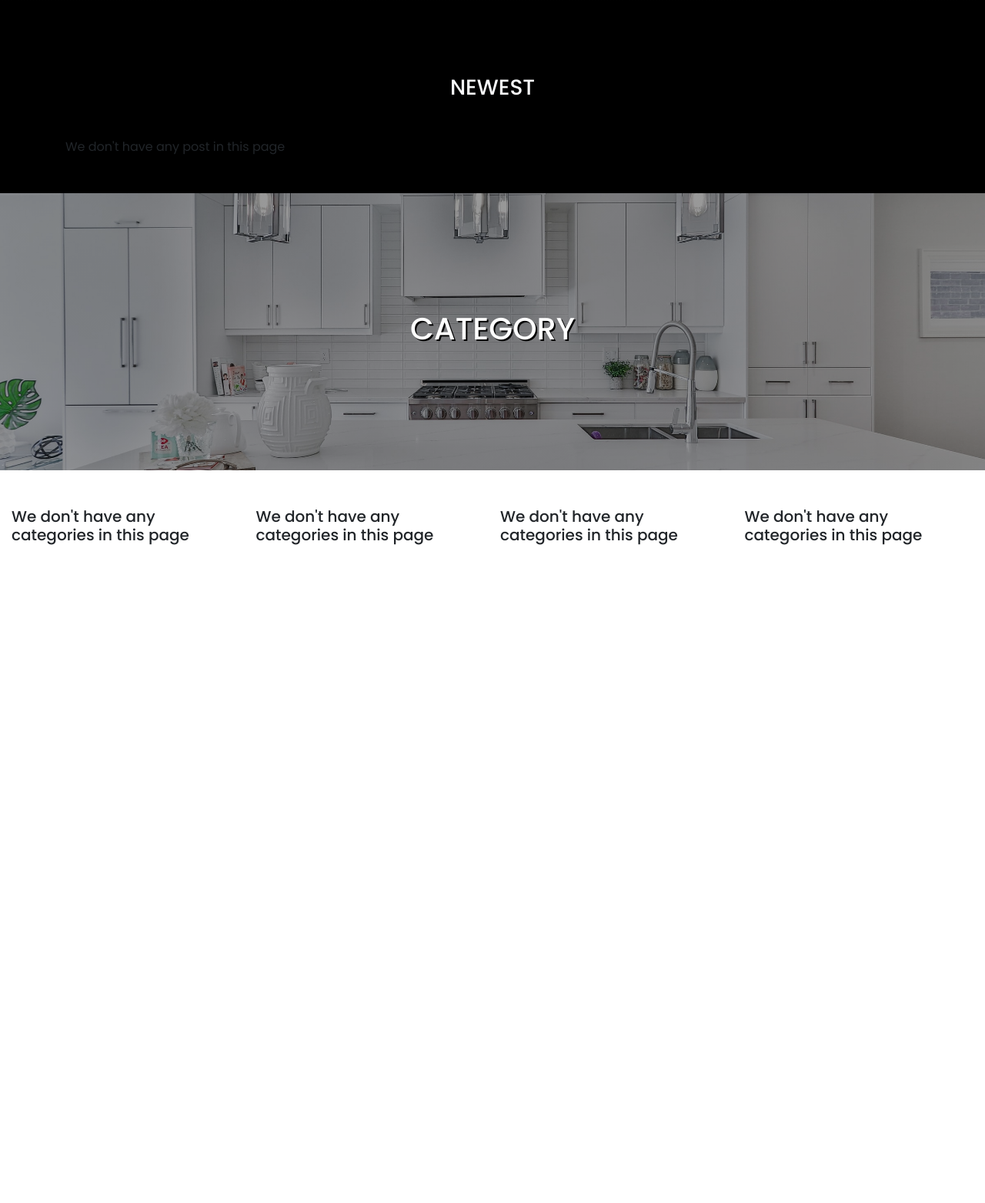
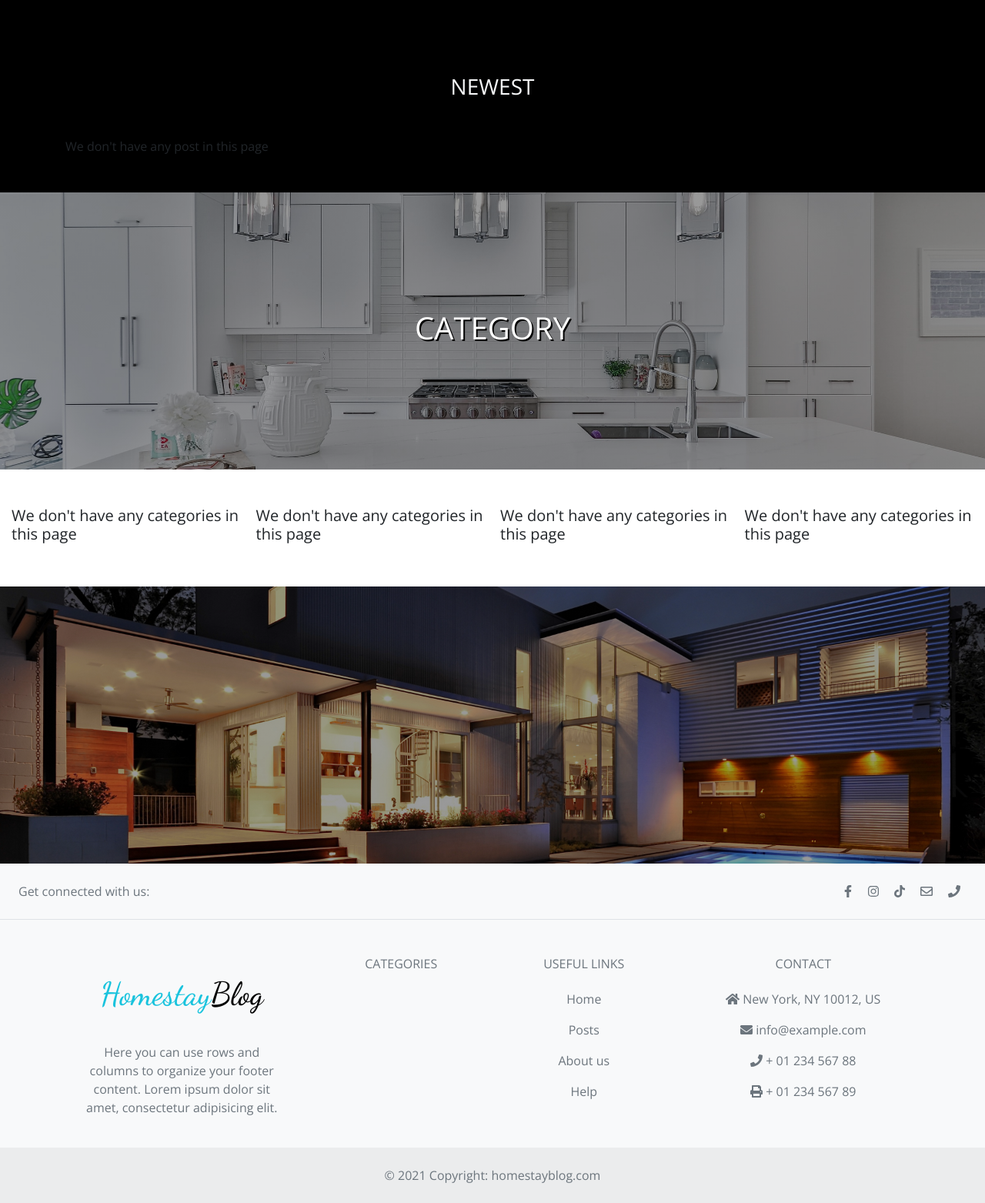
Before and after one commit to ngmthaq/project-blog-ptit, a PHP site: page / in a window 1280 px wide. Shown: the part 806-2369 px from the top of the page at 77% size. Run offline with PHP 8.4, Linux system fonts and the light colour scheme; data that the repository does not hold is empty; some libraries are stand-ins or nearby versions.

Commit message:
add footer and prepare for about us element

```diff
--- a/controllers/DefaultController.php
+++ b/controllers/DefaultController.php
@@ -29,4 +29,12 @@ class DefaultController
         // die();
         require_once('./views/homepage/homepage.php');
     }
+
+    public function aboutUs()
+    {
+        $categories = $this->categories->getCategoryAndAmountOfPost();
+        $posts = $this->posts->getFirstSixPostInformation();
+        $whichPage ='aboutUs';
+        require_once('./views/homepage/homepage.php');
+    }
 }
--- a/public/css/base.css
+++ b/public/css/base.css
@@ -5,7 +5,8 @@
 }
 
 * {
-    font-family: 'Poppins', sans-serif;
+    font-family: 'Open Sans', sans-serif;
+    scroll-behavior: smooth;
 }
 
 body {
@@ -378,31 +379,31 @@ header {
 .sidebar-header input[type="email"]::-webkit-input-placeholder {
     color: #fff;
     font-size: 12px;
-    font-family: 'Poppins', sans-serif;
+    font-family: 'Open Sans', sans-serif;
 }
 
 .sidebar-header input[type="email"]::-moz-placeholder {
     color: #fff;
     font-size: 12px;
-    font-family: 'Poppins', sans-serif;
+    font-family: 'Open Sans', sans-serif;
 }
 
 .sidebar-header input[type="email"]:-ms-input-placeholder {
     color: #fff;
     font-size: 12px;
-    font-family: 'Poppins', sans-serif;
+    font-family: 'Open Sans', sans-serif;
 }
 
 .sidebar-header input[type="email"]::-ms-input-placeholder {
     color: #fff;
     font-size: 12px;
-    font-family: 'Poppins', sans-serif;
+    font-family: 'Open Sans', sans-serif;
 }
 
 .sidebar-header input[type="email"]::placeholder {
     color: #fff;
     font-size: 12px;
-    font-family: 'Poppins', sans-serif;
+    font-family: 'Open Sans', sans-serif;
 }
 
 /* Social */
--- a/views/homepage/homepage.php
+++ b/views/homepage/homepage.php
@@ -118,7 +118,13 @@
                 </div>
             </div>
         </div>
-        <section class="test"></section>
+
+        <section id="aboutUs">
+            <?php require_once('./views/parts/__about-us.php') ?>
+        </section>
+
+        <div class="layout-pagination" style="background-image: linear-gradient(to bottom, rgba(0, 0, 0, 0.4), rgba(0, 0, 0, 0.4)), url(./public/assets/img/layout-pagination-2.jpg);"></div>
+        <!-- <section class="test"></section> -->
         <?php require_once('./views/parts/__footer.php') ?>
     </div>
 
--- a/views/parts/__footer.php
+++ b/views/parts/__footer.php
@@ -0,0 +1,119 @@
+<!-- Footer -->
+<a href="#" id="scroll-to-top" title="Go to top">
+    <i class="fas fa-chevron-up"></i>
+</a>
+<footer class="text-center text-lg-start bg-light text-muted">
+    <!-- Section: Social media -->
+    <section class="d-flex justify-content-center justify-content-lg-between p-4 border-bottom">
+        <!-- Left -->
+        <div class="me-5 d-none d-lg-block">
+            <span>Get connected with us:</span>
+        </div>
+        <!-- Left -->
+
+        <!-- Right -->
+        <div>
+            <a href="" class="me-4 text-reset d-inline-block mx-2">
+                <i class="fab fa-facebook-f"></i>
+            </a>
+            <a href="" class="me-4 text-reset d-inline-block mx-2">
+                <i class="fab fa-instagram"></i>
+            </a>
+            <a href="" class="me-4 text-reset d-inline-block mx-2">
+                <i class="fab fa-tiktok"></i>
+            </a>
+            <a href="" class="me-4 text-reset d-inline-block mx-2">
+                <i class="far fa-envelope"></i>
+            </a>
+            <a href="" class="me-4 text-reset d-inline-block mx-2">
+                <i class="fas fa-phone"></i>
+            </a>
+        </div>
+        <!-- Right -->
+    </section>
+    <!-- Section: Social media -->
+
+    <!-- Section: Links  -->
+    <section class="">
+        <div class="container text-center text-md-start mt-5">
+            <!-- Grid row -->
+            <div class="row mt-3">
+                <!-- Grid column -->
+                <div class="col-md-3 col-lg-4 col-xl-3 mx-auto mb-4">
+                    <!-- Content -->
+                    <h6 class="text-uppercase fw-bold mb-4">
+                        <h1 class="logo mb-2" style="font-size: 32px; padding-top: 0;">
+                            <span style="font-size: 42px;">Homestay</span><span style="font-size: 42px;">Blog</span>
+                        </h1>
+                    </h6>
+                    <p>
+                        Here you can use rows and columns to organize your footer content. Lorem ipsum
+                        dolor sit amet, consectetur adipisicing elit.
+                    </p>
+                </div>
+                <!-- Grid column -->
+
+                <!-- Grid column -->
+                <div class="col-md-2 col-lg-2 col-xl-2 mx-auto mb-4">
+                    <!-- Links -->
+                    <h6 class="text-uppercase fw-bold mb-4">
+                        Categories
+                    </h6>
+                    <?php foreach ($categories as $category) : ?>
+                        <p>
+                            <a href="#!" class="text-reset"><?php echo $category['name'] ?></a>
+                        </p>
+                    <?php endforeach; ?>
+                </div>
+                <!-- Grid column -->
+
+                <!-- Grid column -->
+                <div class="col-md-3 col-lg-2 col-xl-2 mx-auto mb-4">
+                    <!-- Links -->
+                    <h6 class="text-uppercase fw-bold mb-4">
+                        Useful links
+                    </h6>
+                    <p>
+                        <a href="index.php" class="text-reset">Home</a>
+                    </p>
+                    <p>
+                        <a href="#!" class="text-reset">Posts</a>
+                    </p>
+                    <p>
+                        <a href="#!" class="text-reset">About us</a>
+                    </p>
+                    <p>
+                        <a href="#!" class="text-reset">Help</a>
+                    </p>
+                </div>
+                <!-- Grid column -->
+
+                <!-- Grid column -->
+                <div class="col-md-4 col-lg-3 col-xl-3 mx-auto mb-md-0 mb-4">
+                    <!-- Links -->
+                    <h6 class="text-uppercase fw-bold mb-4">
+                        Contact
+                    </h6>
+                    <p><i class="fas fa-home me-3"></i> New York, NY 10012, US</p>
+                    <p>
+                        <i class="fas fa-envelope me-3"></i>
+                        info@example.com
+                    </p>
+                    <p><i class="fas fa-phone me-3"></i> + 01 234 567 88</p>
+                    <p><i class="fas fa-print me-3"></i> + 01 234 567 89</p>
+                </div>
+                <!-- Grid column -->
+            </div>
+            <!-- Grid row -->
+        </div>
+    </section>
+    <!-- Section: Links  -->
+
+    <!-- Copyright -->
+    <div class="text-center p-4" style="background-color: rgba(0, 0, 0, 0.05);">
+        © 2021 Copyright:
+        <a class="text-reset fw-bold" href="index.php">homestayblog.com</a>
+    </div>
+    <!-- Copyright -->
+</footer>
+<!-- Footer -->
--- a/views/parts/__head.php
+++ b/views/parts/__head.php
@@ -3,6 +3,7 @@
 <link rel="preconnect" href="https://fonts.gstatic.com" crossorigin>
 <link href="https://fonts.googleapis.com/css2?family=Poppins:wght@100;200;300;400;500;600;700&display=swap" rel="stylesheet">
 <link href="https://fonts.googleapis.com/css2?family=Dancing+Script:wght@400;500;700&display=swap" rel="stylesheet">
+<link href="https://fonts.googleapis.com/css2?family=Open+Sans:wght@300;400;600;700&display=swap" rel="stylesheet">
 <link rel="stylesheet" href="./public/vendor/owlcarousel/dist/assets/owl.carousel.min.css?v=<?php echo time(); ?>">
 <link rel="stylesheet" href="./public/vendor/owlcarousel/dist/assets/owl.theme.default.min.css?v=<?php echo time(); ?>">
 <link rel="stylesheet" href="./public/vendor/bootstrap/css/bootstrap.min.css?v=<?php echo time(); ?>">
--- a/views/parts/__header.php
+++ b/views/parts/__header.php
@@ -1,3 +1,12 @@
+<?php if ($whichPage == 'aboutUs') : ?>
+    <a id="scrollAboutUs" href="#aboutUs"></a>
+    <script>
+        window.onload = function() {
+            document.querySelector('#scrollAboutUs').click()
+        }
+    </script>
+<?php endif; ?>
+
 <!-- Search -->
 <div class="search-modal">
     <div class="close-search-modal">
@@ -36,10 +45,10 @@
             <a href="#">Categories</a>
         </li>
         <li>
-            <a href="#">About us</a>
+            <a href="index.php?action=aboutUs">About us</a>
         </li>
         <li>
-            <a href="#">Contact</a>
+            <a href="index.php?action=contact">Contact</a>
         </li>
     </ul>
     <div class="sidebar-header">
@@ -114,7 +123,7 @@
                             <a href="#" <?php echo ($whichPage == 'categories') ? 'class="my-active"' : ''; ?>>Categories</a>
                         </li>
                         <li>
-                            <a href="#" <?php echo ($whichPage == 'about_us') ? 'class="my-active"' : ''; ?>>About us</a>
+                            <a href="index.php?action=aboutUs" <?php echo ($whichPage == 'aboutUs') ? 'class="my-active"' : ''; ?>>About us</a>
                         </li>
                         <li>
                             <a href="#" <?php echo ($whichPage == 'contact') ? 'class="my-active"' : ''; ?>>Contact</a>
--- a/views/parts/__script.php
+++ b/views/parts/__script.php
@@ -64,15 +64,20 @@
     })
 
     function scrollFunction() {
+        //Get the button
+        var mybutton = document.getElementById("scroll-to-top");
         let header = document.querySelector('header');
         if (document.body.scrollTop > 20 || document.documentElement.scrollTop > 20) {
             header.style.backgroundColor = "rgba(0, 0, 0, .99)";
             header.style.margin = "0";
             header.style.boxShadow = "1px 5px 30px 5px rgba(255, 255, 255, 0.2)";
+            mybutton.style.display = "flex";
         } else {
             header.style.backgroundColor = "transparent";
             header.style.margin = "24px 0";
             header.style.boxShadow = "none";
+            mybutton.style.display = "none";
+
         }
     }
 </script>
```
Also changed, not shown: other parts of public/css/base.css (+47 -3 lines), public/assets/img/layout-pagination-2.jpg (added), views/parts/__about-us.php (added).
